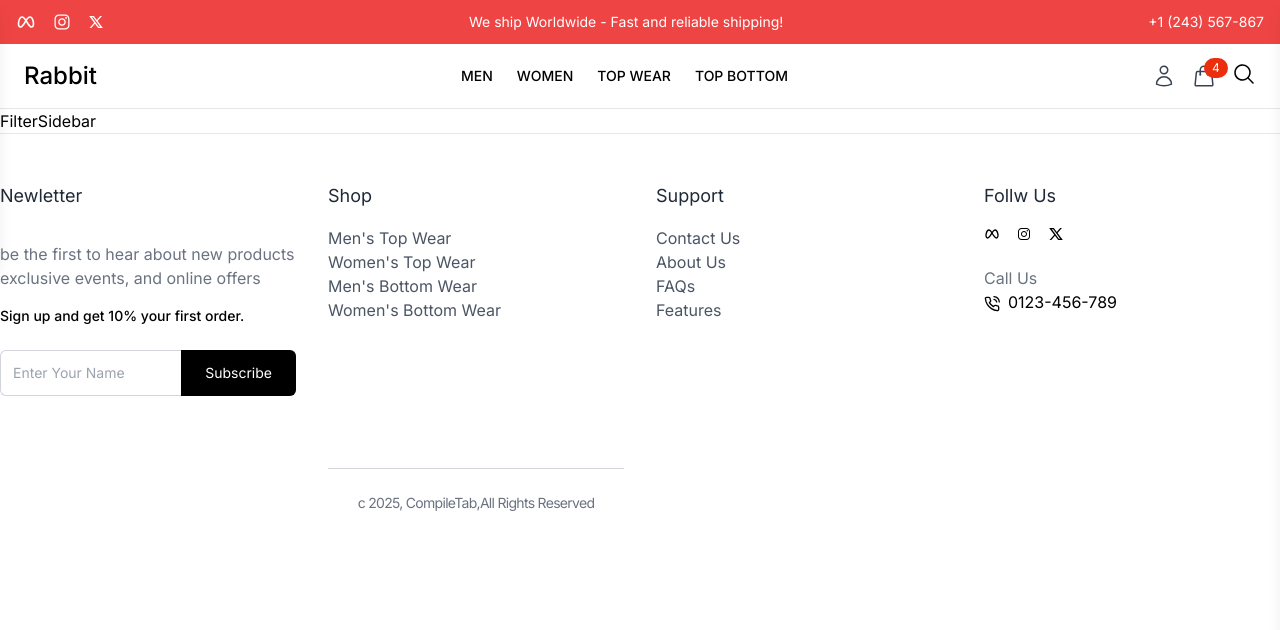
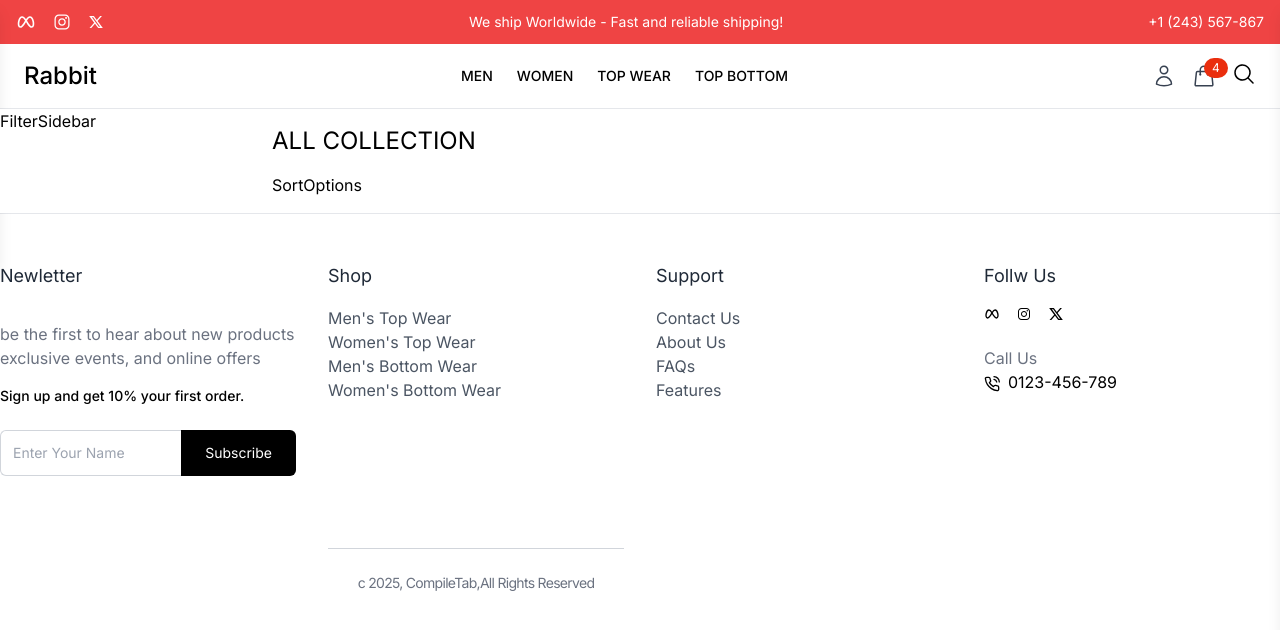
Before and after one commit to amakash007/my-ecom, a React (Vite) app: page /collections/all in a window 1280 px wide. Shown: the top 630 px of the page. Built offline with nearby package versions, Linux system fonts and the light colour scheme.

Commit message:
add files

```diff
--- a/src/pages/CollectionPage.jsx
+++ b/src/pages/CollectionPage.jsx
@@ -1,10 +1,29 @@
 import React, { useEffect, useRef, useState } from 'react'
 import {FaFilter} from "react-icons/fa"
 import FilterSidebar from '../components/Products/FilterSidebar';
+import SortOptions from './SortOptions';
 const CollectionPage = () => {
 
 const [products, setProducts] = useState([]);
 const sidebarRef = useRef(null);
+const [isSidebarOpen, setIsSidebarOpen] = useState(false);
+
+const toggleSidebar =() =>{
+  setIsSidebarOpen(!isSidebarOpen);
+};
+
+const handleClickOutside = (e) =>{
+  // colse sidebar if clicked
+  if(sidebarRef.current && ! sidebarRef.current.contains(e.target)){
+        setIsSidebarOpen(false);
+}
+};
+useEffect(() => {
+  // add event listener
+  document.addEventListener("mousedown",handleClickOutside);
+  // clean event lisner
+  document.removeEventListener("mousedown",handleClickOutside);
+});
 
 useEffect (() => {
     setTimeout(() => {
@@ -65,13 +84,27 @@ useEffect (() => {
   return (
     <div className='flex flex-col lg:flex-row'>
         {/* {Mobile filter button} */}
-        <button className='lg:hidden border p-2 flex justify-center items-center'>
-        <FaFilter className='mr-2' />
+        <button onClick={toggleSidebar}
+         className='lg:hidden border p-2 flex justify-center items-center'>
+        <FaFilter className='mr-2' />Filters
         </button>
 
         {/* filter sidebar */}
+      <div ref={sidebarRef}
+        className={`${isSidebarOpen ? "translate-x-0" :"-translate-x-full"}
+        fixed inset-y-0
+        z-50 left-0 w-64 bg-white overflow-y-auto transition-transform duration-300 lg:static
+        lg:translate-x-0`}
+      >
         <FilterSidebar/>
-      <div></div>
+      </div>
+      <div className="flex-grow p-4 ">
+        <h2 className="text-2xl uppercase mb-4">All Collection</h2>
+{/*
+        sort opration */}
+        <SortOptions/>
+
+      </div>
     </div>
   )
 }
--- /dev/null
+++ b/src/pages/SortOptions.jsx
@@ -0,0 +1,9 @@
+import React from 'react'
+
+const SortOptions = () => {
+  return (
+    <div>SortOptions</div>
+  )
+}
+
+export default SortOptions
```
